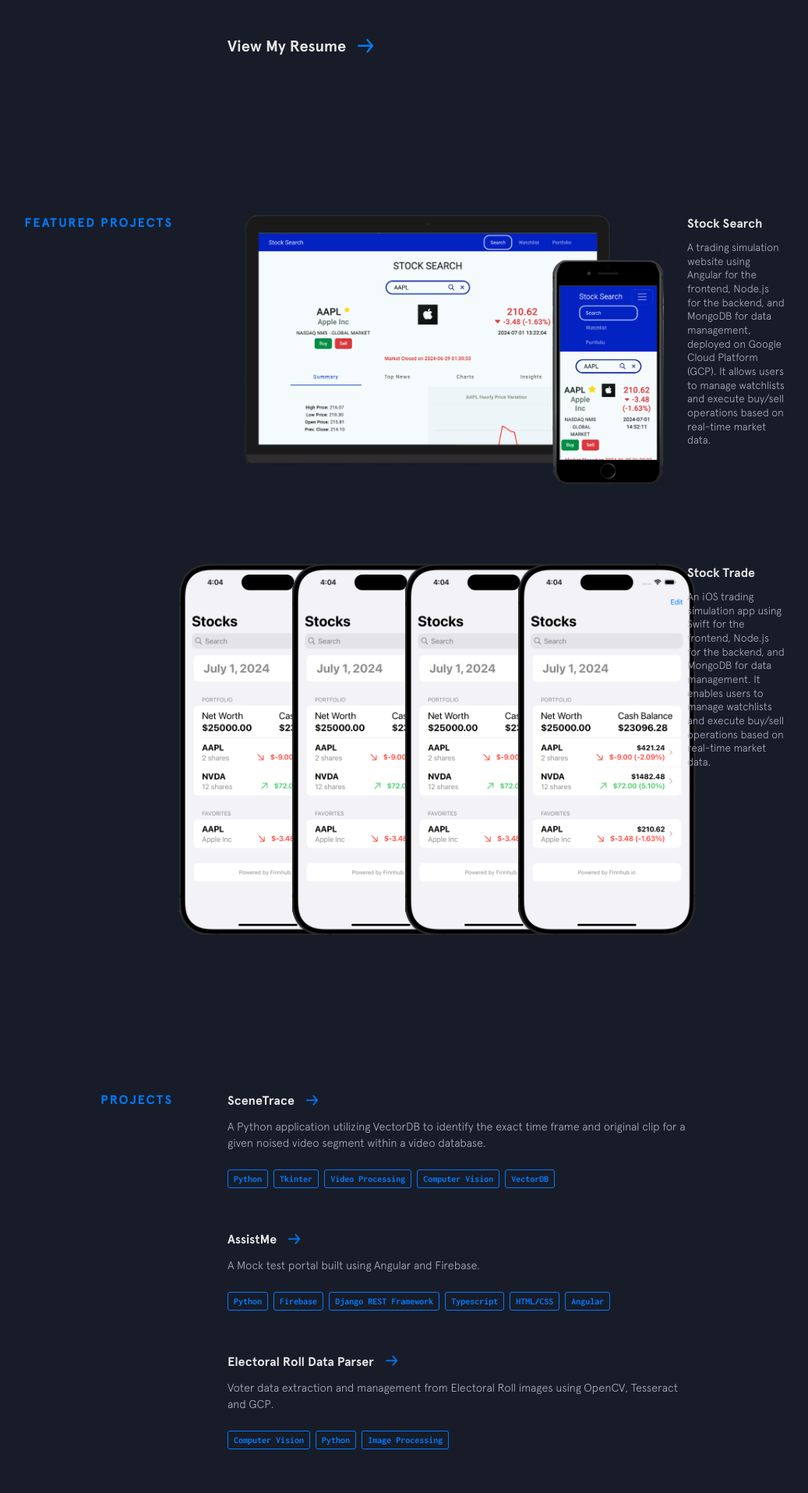
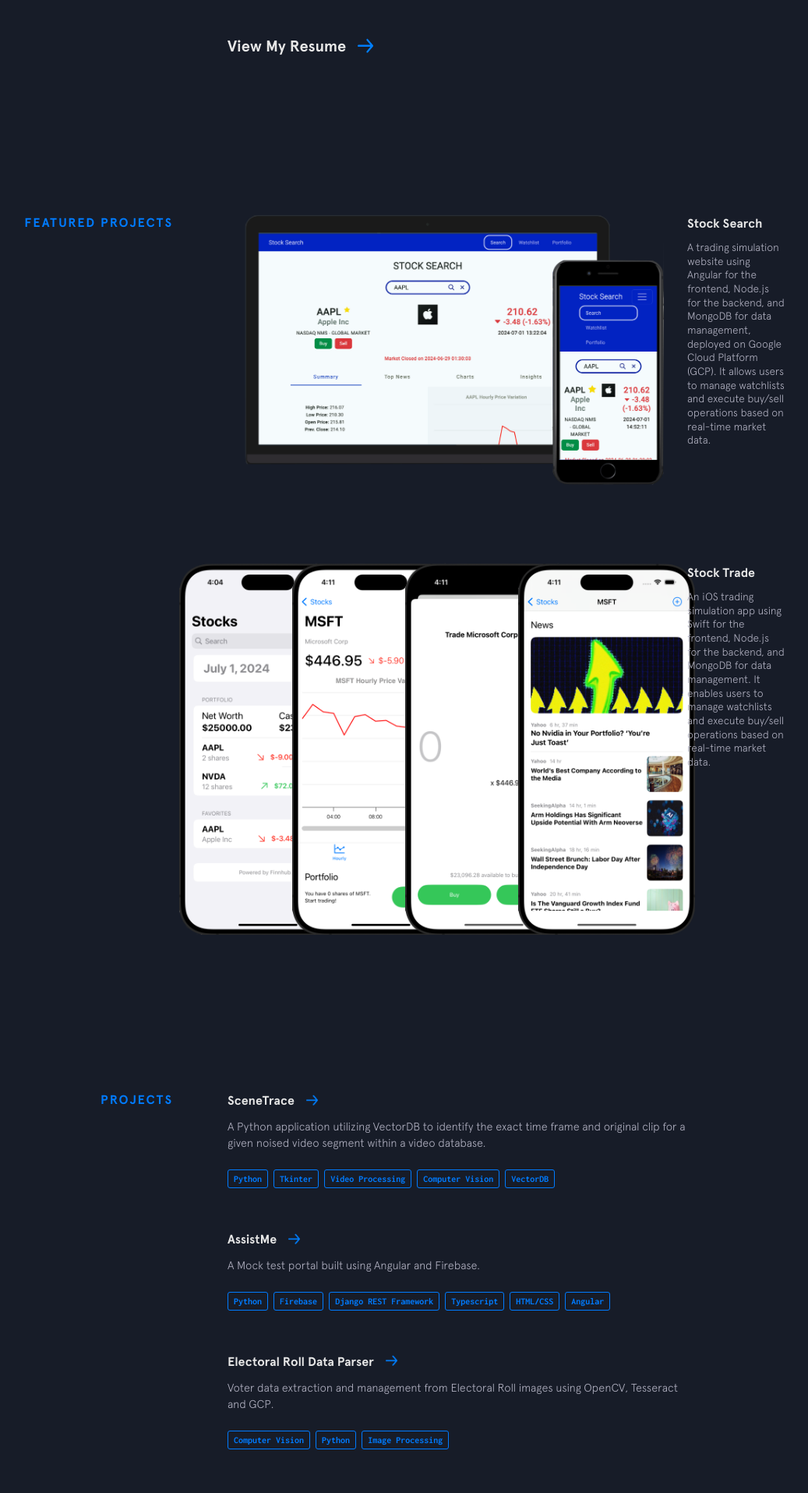
Before and after one commit to dreddyyerram/dreddyyerram.github.io, a Jekyll site: the page built from index.html, in a window 1280 px wide. Shown: the part 2386-4301 px from the top of the page at 78% size, without its empty margins (158-1195 px from the left). Built offline with Jekyll 4.4.1, drawn with Linux system fonts in a browser that asks for light colours; nearby versions of some CDN libraries.

Commit message:
Added featured project images

```diff
--- a/_includes/featured-projects.html
+++ b/_includes/featured-projects.html
@@ -25,13 +25,13 @@
             <img src="{{site.baseurl}}/img/featured/Stocksearchapp/home_page.png" alt="">
           </div>
           <div class="phone">
-            <img src="{{site.baseurl}}/img/featured/Stocksearchapp/home_page.png" alt="">
+            <img src="{{site.baseurl}}/img/featured/Stocksearchapp/stock_page.png" alt="">
           </div>
           <div class="phone">
-            <img src="{{site.baseurl}}/img/featured/Stocksearchapp/home_page.png" alt="">
+            <img src="{{site.baseurl}}/img/featured/Stocksearchapp/trade_page.png" alt="">
           </div>
           <div class="phone">
-            <img src="{{site.baseurl}}/img/featured/Stocksearchapp/home_page.png" alt="">
+            <img src="{{site.baseurl}}/img/featured/Stocksearchapp/news_page.png" alt="">
           </div>
         </a>
       </figure>
--- a/_scss/partials/_featured-projects.scss
+++ b/_scss/partials/_featured-projects.scss
@@ -36,12 +36,6 @@
           display: flex;
           justify-content: space-between;
         }
-        .phone {
-          margin: 0 -7%;
-          &:first-of-type {
-            margin-left: -5%;
-          }
-        }
       }
       img {
         width: 100%;
```
Also changed, not shown: img/featured/Stocksearchapp/graphs.png (deleted), img/featured/Stocksearchapp/homepage.png (deleted), img/featured/Stocksearchapp/news_page.png, img/featured/Stocksearchapp/portfolio_page.png (deleted), img/featured/Stocksearchapp/search_page.png (deleted), img/featured/Stocksearchapp/stock_page.png, img/featured/Stocksearchapp/trade_page.png.
